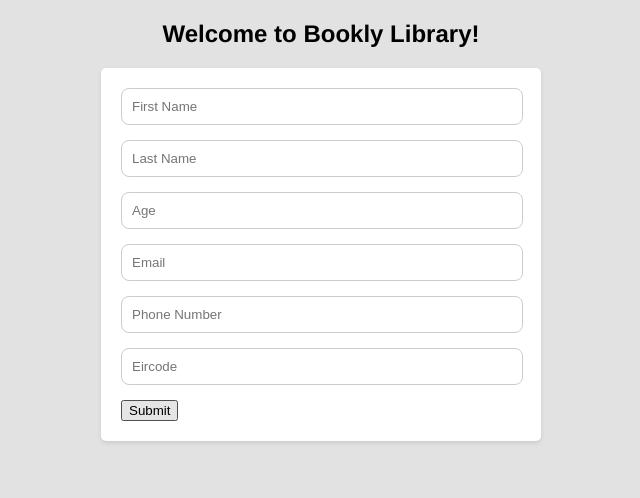
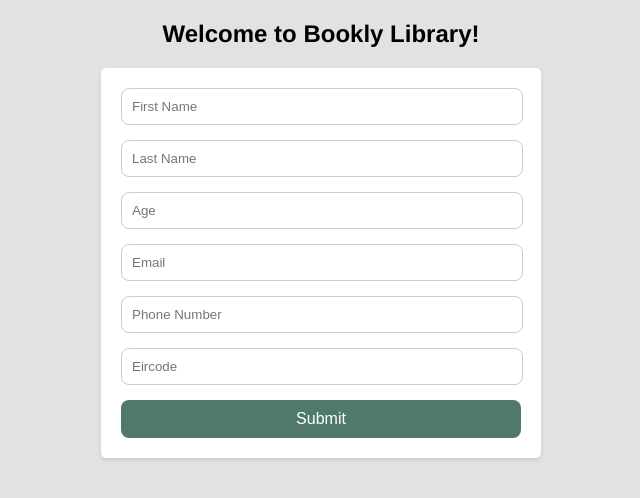
Before and after one commit to alecasaroes/AMOA, a website: page form.html in a window 1280 px wide. In both pictures the pointer is over the input "Submit". Shown: the whole page, without its empty margins (319-959 px from the left). Drawn offline with Linux system fonts and the light colour scheme.

Commit message:
Update style.css
Attempt to make the button look different.

```diff
--- a/style.css
+++ b/style.css
@@ -29,7 +29,7 @@
     border-radius: 8px;
 }
 
-button {
+input[type="submit"] {
     width: 100%;
     padding: 10px;
     background-color: #6C9A8B;
@@ -40,7 +40,7 @@
     font-size: 16px;
 }
 
-button:hover {
+input[type="submit"]:hover {
     background-color: #50786B;
 }
 h2 {
```
